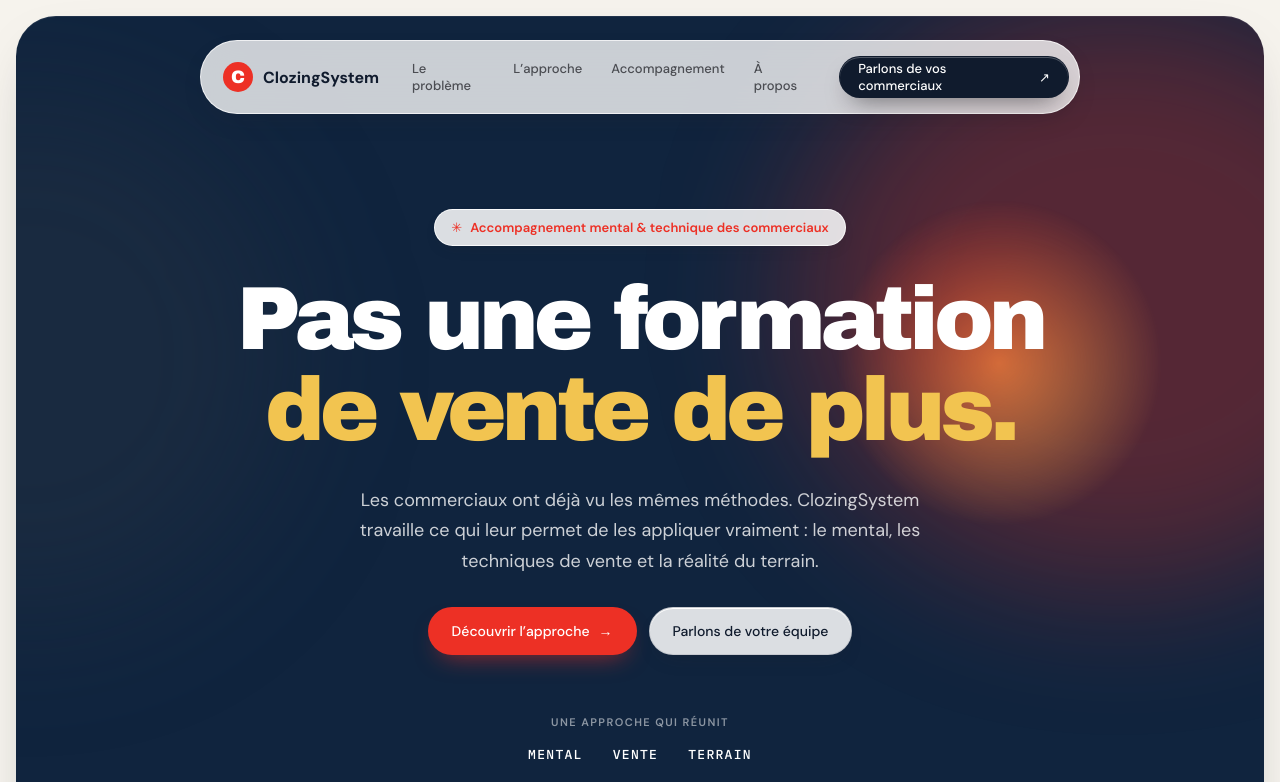
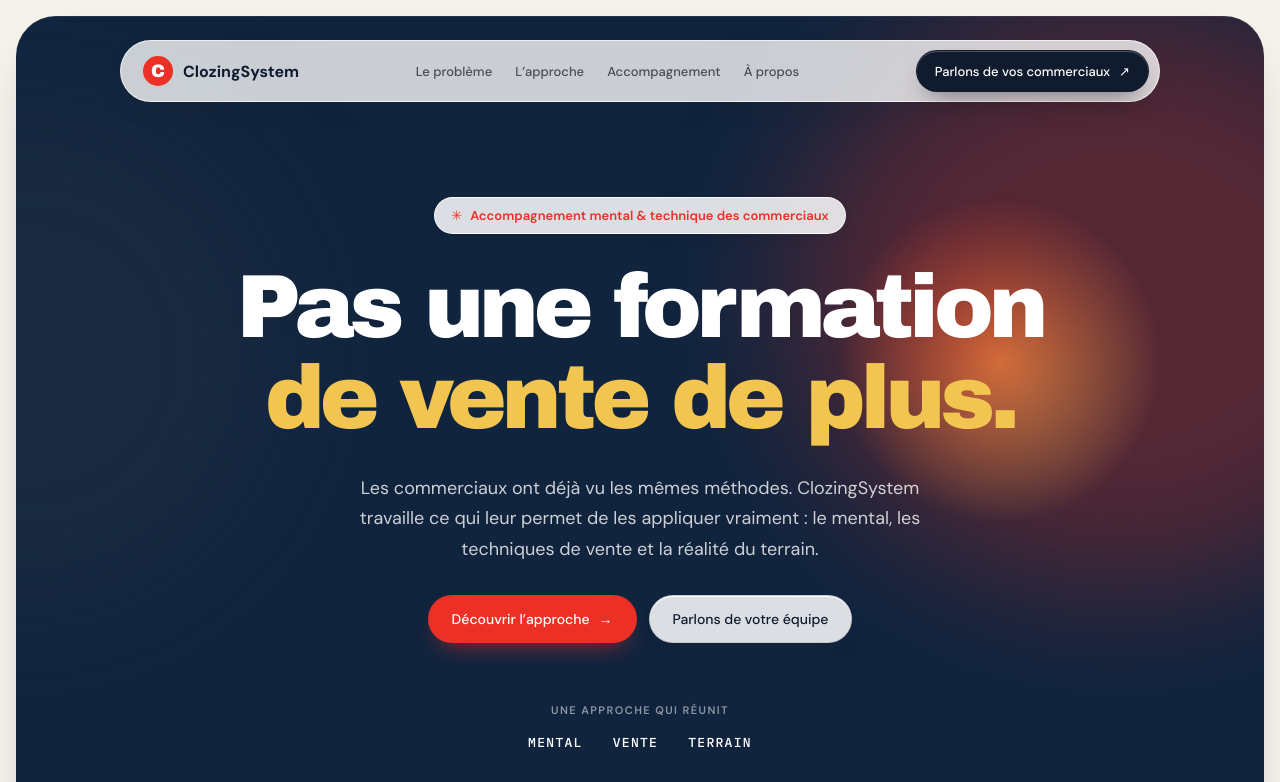
Before and after one commit to maximekozioltest-lang/sprintforge-site, an Astro site in the folder sprintforge-site-upload/: page / in a window 1280 px wide. Shown: the top 782 px of the page. Built offline with nearby package versions, Linux system fonts and the light colour scheme; Astro itself is replaced by a stand-in of ours.

Commit message:
Fix contrast, navigation and text overflow

```diff
--- a/sprintforge-site-upload/src/styles/global.css
+++ b/sprintforge-site-upload/src/styles/global.css
@@ -19,15 +19,15 @@ button,input { font: inherit }
 .hero-glow { position: absolute; z-index: -2; border-radius: 50%; filter: blur(70px); pointer-events: none }
 .hero-glow-orange { right: -180px; top: -10px; width: 650px; height: 580px; background: #ed302550 }
 .hero-glow-dark { left: -250px; top: 80px; width: 520px; height: 520px; background: #42444a35 }
-.nav-wrap { position: sticky; top: 20px; z-index: 5; width: min(880px,calc(100% - 40px)); margin: 24px auto 0 }
-.nav { display: flex; align-items: center; justify-content: space-between; gap: 20px; padding: 9px 10px 9px 22px; border: 1px solid #ffffffb3; border-radius: 99px; background: #ffffffc7; backdrop-filter: blur(18px); box-shadow: 0 10px 30px -14px #23242740 }
+.nav-wrap { position: sticky; top: 20px; z-index: 5; width: min(1040px,calc(100% - 40px)); margin: 24px auto 0 }
+.nav { display: flex; align-items: center; justify-content: space-between; gap: 12px; padding: 9px 10px 9px 22px; border: 1px solid #ffffffb3; border-radius: 99px; background: #ffffffc7; backdrop-filter: blur(18px); box-shadow: 0 10px 30px -14px #23242740 }
 .brand { display: inline-flex; align-items: center; gap: 10px; white-space: nowrap }
 .brand strong { font-size: 16px }
 .brand-mark { position: relative; display: grid; width: 30px; height: 30px; place-items: center; border-radius: 50%; background: var(--accent); color: #fff }
 .brand-mark b { font-family: 'Archivo Black',sans-serif; font-size: 18px; line-height: 1 }
 .brand-mark i { display: none }
-.nav-links { display: flex; gap: 3px; color: #4b4d52; font-size: 13px; font-weight: 500 }
-.nav-links a { padding: 10px 13px; border-radius: 99px }
+.nav-links { display: flex; gap: 3px; color: #4b4d52; font-size: 13px; font-weight: 500; white-space: nowrap }
+.nav-links a { padding: 10px 10px; border-radius: 99px }
 .nav-links a:hover { background: #0000000d }
 .button { display: inline-flex; min-height: 48px; align-items: center; justify-content: center; gap: 9px; padding: 0 23px; border: 1px solid transparent; border-radius: 99px; font-size: 14px; font-weight: 500; transition: transform .2s,box-shadow .2s }
 .button:hover { transform: translateY(-2px) }
@@ -60,10 +60,10 @@ button,input { font: inherit }
 .service-grid { display: grid; grid-template-columns: repeat(3,minmax(0,1fr)); gap: 18px; margin-top: 48px }
 .service-card { min-height: 265px; padding: 27px; border: 1px solid var(--line); border-radius: 25px; background: white; box-shadow: inset 0 1px #fff,0 14px 30px -18px #23242740; transition: transform .25s,box-shadow .25s }
 .service-card:hover { transform: translateY(-4px); box-shadow: 0 24px 44px -18px #2324274d }
-.service-icon { display: grid; width: 46px; height: 46px; place-items: center; border: 1px solid var(--line); border-radius: 15px; background: var(--surface); color: var(--accent); font-size: 23px }
+.service-icon { display: inline-flex; width: fit-content; min-height: 0; align-items: center; justify-content: center; padding: 8px 11px; border: 1px solid #ed302526; border-radius: 99px; background: #fff0ee; color: #bd2019; font-size: 10px; font-weight: 700; letter-spacing: .09em; line-height: 1.2; white-space: nowrap }
 .service-card h3,.case-card h3 { margin: 19px 0 0; font-size: 19px; letter-spacing: -.03em }
 .service-card p { margin: 9px 0 0; color: var(--muted); font-size: 14px; line-height: 1.7 }
-.time-pill { display: inline-flex; align-items: center; margin-top: 18px; padding: 7px 11px; border-radius: 99px; background: var(--surface); color: var(--muted); font-size: 11px; font-weight: 550 }
+.time-pill { display: inline-flex; align-items: center; margin-top: 18px; padding: 7px 11px; border-radius: 99px; background: #f1eee7; color: #35445a; font-size: 11px; font-weight: 600 }
 .proof-section { padding-top: 88px }
 .proof-panel,.packages-panel { padding: 45px; border: 1px solid white; border-radius: 32px; background: var(--paper); box-shadow: inset 0 1px white,0 20px 50px -30px #2324274d }
 .proof-panel { display: grid; grid-template-columns: repeat(3,1fr); align-items: center; gap: 12px }
@@ -75,9 +75,9 @@ button,input { font: inherit }
 .dark-panel { display: grid; grid-template-columns: 2fr 1fr; gap: 14px; margin-top: 44px; padding: 14px; border-radius: 34px; background: var(--ink); box-shadow: inset 0 1px #ffffff14,0 30px 60px -30px #171719cc }
 .dark-feature { min-height: 245px; padding: 33px; border: 1px solid #ffffff0d; border-radius: 24px; background: #202024; color: white }
 .dark-feature h3 { margin: 0; font-family: 'Archivo Black',sans-serif; font-size: 25px; font-weight: 400; letter-spacing: -.045em }
-.dark-feature h3 span { color: #ffffff70 }
-.dark-feature p { max-width: 490px; color: #ffffff8c; font-size: 14px; line-height: 1.7 }
-.workflow-art { display: flex; align-items: center; justify-content: center; gap: 20px; margin-top: 28px; color: #ffffff8c }
+.dark-feature h3 span { color: #ffffffc2 }
+.dark-feature p { max-width: 490px; color: #ffffffc2; font-size: 14px; line-height: 1.7 }
+.workflow-art { display: flex; align-items: center; justify-content: center; gap: 20px; margin-top: 28px; color: #ffffffc2 }
 .workflow-art>span { padding: 24px 20px; border: 1px solid #ffffff16; border-radius: 15px; background: #2c2c31 }
 .workflow-art b { color: var(--accent-light) }
 .workflow-art .demo-token { background: var(--accent); color: white }
@@ -106,7 +106,7 @@ button,input { font: inherit }
 .package-grid { display: grid; grid-template-columns: repeat(3,minmax(0,1fr)); align-items: center; gap: 17px; margin-top: 44px }
 .package-card { padding: 27px; border: 1px solid var(--line); border-radius: 24px; background: white; box-shadow: 0 16px 36px -20px #2324274d }
 .package-card.featured { z-index: 1; padding: 32px; background: var(--ink); color: white; box-shadow: inset 0 1px #ffffff26,0 30px 60px -24px #171719b3 }
-.package-title { display: flex; align-items: center; justify-content: space-between; gap: 8px }.package-title h3 { margin: 0; font-size: 17px; letter-spacing: -.035em }
+.package-title { display: flex; flex-direction: column; align-items: flex-start; justify-content: flex-start; gap: 10px }.package-title h3 { margin: 0; font-size: 17px; letter-spacing: -.035em }.package-title .orange-tag { max-width: 100%; white-space: normal; line-height: 1.35 }
 .duration { margin: 8px 0 0; color: var(--quiet); font-size: 12px }.featured .duration,.featured li { color: #ffffffad }
 .price { display: block; margin-top: 24px; font-size: 40px; letter-spacing: -.06em }.price small { color: var(--quiet); font-size: 13px; font-weight: 500; letter-spacing: 0 }.featured .price small { color: #ffffff80 }
 .package-card ul { display: grid; gap: 12px; min-height: 112px; margin: 22px 0 0; padding: 0; list-style: none; color: var(--muted); font-size: 13px }
@@ -120,23 +120,33 @@ button,input { font: inherit }
 .studio-photo { align-items: center; justify-content: center; background: linear-gradient(140deg,#92908b,#363433 55%,#1e1d1c); text-align: center }
 .studio-photo strong { font-size: 22px }.studio-photo a { padding: 9px 17px; border: 1px solid #ffffff80; border-radius: 99px; background: #ffffff26; font-size: 12px }
 .studio-concept p { color: #ffffffc2; font-size: 14px; line-height: 1.8 }.studio-concept p b { color: white }.studio-concept>a { font-size: 12px }.studio-concept>span { margin-top: 6px; color: #ffffff80; font-size: 11px }
-.footer { padding: 100px 0 16px }.footer-panel { position: relative; overflow: hidden; padding: 70px 6% 28px; border-radius: 38px; background: var(--surface); box-shadow: inset 0 1px white,0 20px 60px -30px #23242740 }
+.footer { padding: 100px 0 16px }.footer-panel { position: relative; overflow: hidden; padding: 70px 6% 28px; border-radius: 38px; background: var(--surface); color: #fff; box-shadow: inset 0 1px #ffffff30,0 20px 60px -30px #23242740 }
 .footer-glow { position: absolute; left: -180px; bottom: -300px; width: 520px; height: 520px; border-radius: 50%; background: #ed30253d; filter: blur(80px) }
-.footer-content { position: relative; max-width: 760px; margin: auto; text-align: center }.footer-content h2 { font-size: clamp(36px,6vw,68px) }
-.footer-content>p { max-width: 620px; margin: 21px auto 0; color: var(--muted); font-size: 16px; line-height: 1.7 }
+.footer-content { position: relative; max-width: 760px; margin: auto; text-align: center }.footer-content h2 { color: #fff; font-size: clamp(36px,6vw,68px) }.footer-content .section-label { color: #f2c450 }
+.footer-content>p:not(.section-label) { max-width: 620px; margin: 21px auto 0; color: #ffffffd1; font-size: 16px; line-height: 1.7 }
 .contact-form { display: flex; max-width: 510px; justify-content: center; flex-wrap: wrap; gap: 9px; margin: 28px auto 0 }
-.contact-form input:focus { border-color: #e34a3280; box-shadow: 0 0 0 3px #e34a3226 }.email-note { font-size: 13px!important }.email-note a { color: var(--accent); font-weight: 600 }
-.footer-bottom { position: relative; display: flex; align-items: center; justify-content: space-between; gap: 20px; max-width: 1100px; margin: 60px auto 0; padding-top: 24px; border-top: 1px solid var(--line) }
-.footer-bottom nav { display: flex; flex-wrap: wrap; gap: 24px; color: var(--muted); font-size: 12px; font-weight: 500 }.footer-bottom>small { color: var(--quiet); font-size: 10px }
+.footer-content .button-dark { background: var(--accent); color: #fff; box-shadow: 0 12px 24px -12px #ed3025aa }.footer-content .button-light { background: #fff; color: var(--ink) }
+.email-note { color: #ffffffc7; font-size: 13px!important }.email-note a { color: #ff786e; font-weight: 700 }
+.footer-bottom { position: relative; display: flex; align-items: center; justify-content: space-between; gap: 20px; max-width: 1100px; margin: 60px auto 0; padding-top: 24px; border-top: 1px solid #ffffff30 }
+.footer-bottom .brand { color: #fff }.footer-bottom nav { display: flex; flex-wrap: wrap; gap: 24px; color: #d6deea; font-size: 12px; font-weight: 500 }.footer-bottom>small { color: #bac5d3; font-size: 10px }
 .visually-hidden { position: absolute; width: 1px; height: 1px; padding: 0; margin: -1px; overflow: hidden; clip: rect(0,0,0,0); white-space: nowrap; border: 0 }
 .reveal { animation: rise .7s both }.service-card:nth-child(3n+2) { animation-delay: .1s }.service-card:nth-child(3n) { animation-delay: .2s }
 @keyframes rise { from { opacity: 0; transform: translateY(14px) } to { opacity: 1; transform: translateY(0) } }
 @media(max-width:900px) {
   .nav-links { display: none }.service-grid { grid-template-columns: repeat(2,1fr) }.case-details { grid-template-columns: 1fr }.package-grid { grid-template-columns: 1fr }.studio-grid { grid-template-columns: repeat(2,1fr) }.studio-concept { grid-column: 1/-1; min-height: 280px }.dark-panel { grid-template-columns: 1.5fr 1fr }.wide-feature { grid-column: 1/-1 }.proof-panel { padding: 28px 16px }.metric { padding: 18px 10px }.metric span { font-size: 11px }
 }
+@media(max-width:1024px) {
+  .nav-links,.nav-cta { display: none }
+  .menu-button { display: flex; width: 42px; height: 42px; flex: 0 0 42px; flex-direction: column; align-items: center; justify-content: center; gap: 5px; border: 1px solid var(--line); border-radius: 50%; background: white; cursor: pointer }
+  .menu-button span { width: 16px; height: 1.5px; background: var(--ink) }
+  .mobile-menu:not([hidden]) { display: grid; gap: 6px; margin: 9px 4px 0; padding: 12px; border: 1px solid #ffffffd9; border-radius: 22px; background: #fffffff2; box-shadow: var(--shadow); backdrop-filter: blur(15px) }
+  .mobile-menu>a:not(.button) { padding: 11px 12px; border-radius: 12px; color: var(--ink) }
+  .mobile-menu .button { margin-top: 4px }
+  .package-grid { grid-template-columns: 1fr }
+}
 @media(max-width:620px) {
   .page-shell { padding: 8px 8px 0 }.hero { min-height: 790px; border-radius: 28px }.nav-wrap { top: 10px; width: calc(100% - 24px); margin-top: 12px }.nav { padding: 7px 8px 7px 15px }.nav-cta { display: none }
-  .menu-button { display: flex; width: 40px; height: 40px; flex-direction: column; align-items: center; justify-content: center; gap: 5px; border: 1px solid var(--line); border-radius: 50%; background: white }.menu-button span { width: 16px; height: 1.5px; background: var(--ink) }
+  .menu-button { width: 40px; height: 40px; flex-basis: 40px }
   .mobile-menu:not([hidden]) { display: grid; gap: 6px; margin: 9px 4px 0; padding: 12px; border: 1px solid #ffffffd9; border-radius: 22px; background: #fffffff0; box-shadow: var(--shadow); backdrop-filter: blur(15px) }.mobile-menu>a:not(.button) { padding: 11px 12px; border-radius: 12px }.mobile-menu .button { margin-top: 4px }
    .hero:after { right: -30px; top: 18%; width: 210px; height: 210px; opacity: .5 }.hero-content { padding: 100px 18px 85px }.hero h1 { font-size: clamp(43px,12vw,70px) }.hero-copy { font-size: 15px }
   .hero-actions { flex-direction: column; width: min(100%,300px) }.hero-actions .button { width: 100% }.trusted { margin-top: 42px }.trusted div { gap: 12px 20px }.trusted span { font-size: 14px }.next-slot { display: none }
```
